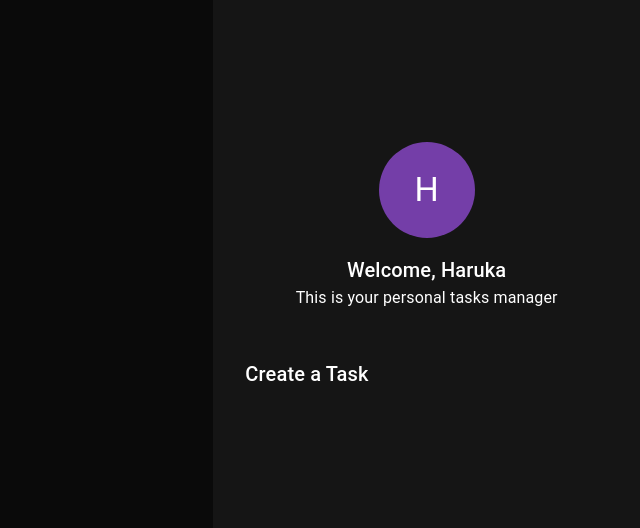
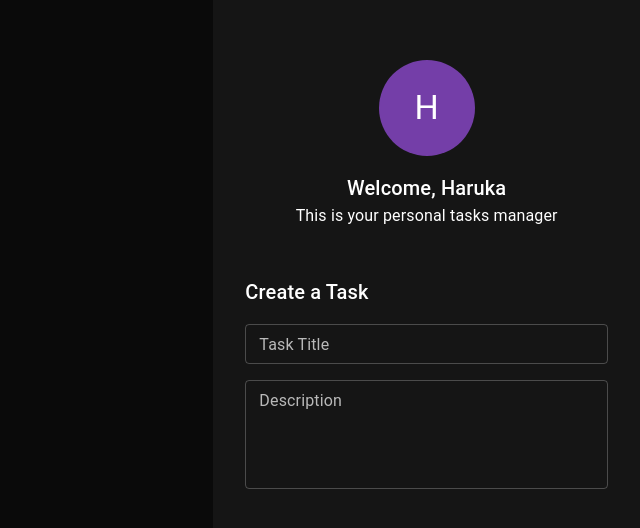
Before and after one commit to Jade1724/todo-react, a React (Create React App) app: page / in a window 1280 px wide. Shown: the part 102-630 px from the top of the page, without its empty margins (640-1280 px from the left). Built offline with nearby package versions, Linux system fonts and the light colour scheme.

Commit message:
Styled title and description field on the form.

```diff
--- /dev/null
+++ b/src/components/createTaskForm/_taskDescriptionField.tsx
@@ -0,0 +1,19 @@
+import React, { FC, ReactElement } from 'react';
+
+import { TextField } from '@mui/material';
+
+export const TaskDescriptionField: FC = () => {
+  return (
+    <TextField
+      id="description"
+      name="description"
+      label="Description"
+      placeholder="Description"
+      variant="outlined"
+      size="small"
+      multiline
+      rows={4}
+      fullWidth
+    />
+  );
+};
--- /dev/null
+++ b/src/components/createTaskForm/_taskTitleField.tsx
@@ -0,0 +1,14 @@
+import React, { FC, ReactElement } from 'react';
+
+import { TextField } from '@mui/material';
+
+export const TaskTitleField: FC = () => {
+  return <TextField
+    id='title'
+    label='Task Title'
+    placeholder='Task Title'
+    variant='outlined'
+    size='small'
+    name='title'
+    fullWidth/>;
+};
--- a/src/components/createTaskForm/createTaskForm.tsx
+++ b/src/components/createTaskForm/createTaskForm.tsx
@@ -1,22 +1,26 @@
-import React, { FC, ReactElement} from 'react';
+import React, { FC, ReactElement } from 'react';
 
-import {Box, Typography }  from '@mui/material';
-
+import { Box, Typography, Stack } from '@mui/material';
+import { TaskTitleField } from './_taskTitleField';
+import { TaskDescriptionField } from './_taskDescriptionField';
 
 export const CreateTaskForm: FC = (): ReactElement => {
   return (
     <Box
-          display='flex'
-          flexDirection='column'
-          alignItems='flex-start'
-          width='100%'
+      display="flex"
+      flexDirection="column"
+      alignItems="flex-start"
+      width="100%"
       px={4}
       my={6}
     >
-            <Typography mb={2} component='h2' variant='h6'>
+      <Typography mb={2} component="h2" variant="h6">
         Create a Task
       </Typography>
-
+      <Stack sx={{ width: '100%' }} spacing={2}>
+        <TaskTitleField />
+        <TaskDescriptionField />
+      </Stack>
     </Box>
-    )
-}
+  );
+};
```
Lines whose indentation alone changed are shown as unchanged.
